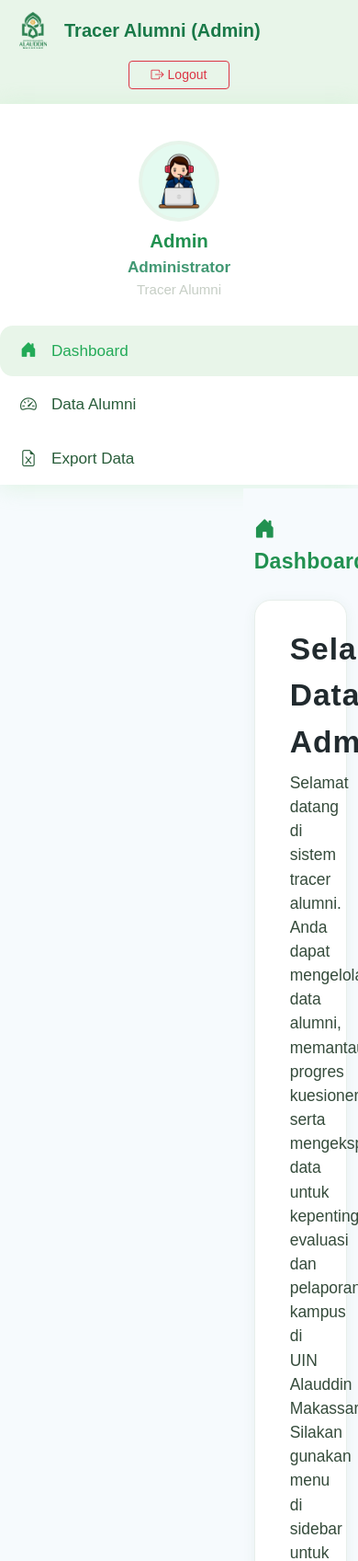
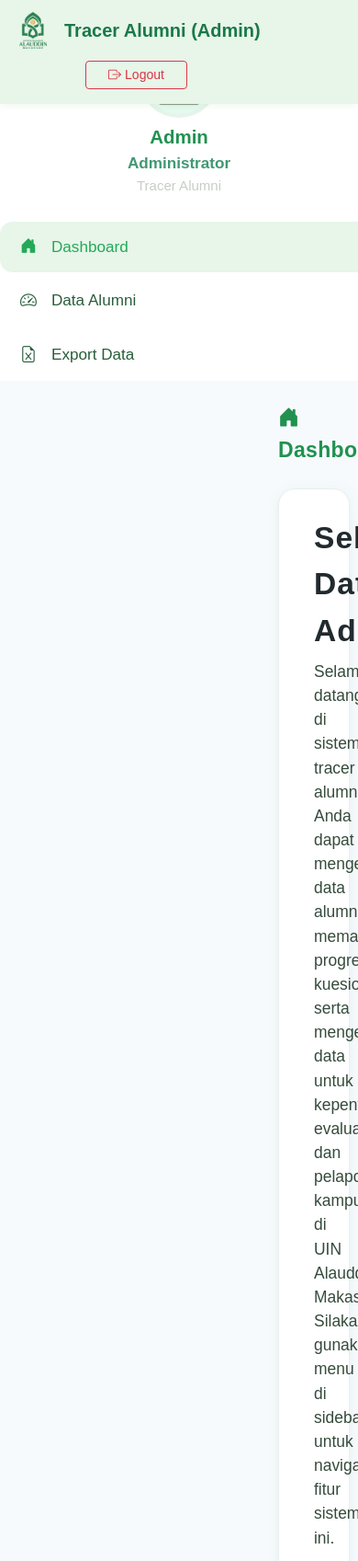
Before and after one commit to zuhalms/tracer_alumni, a PHP site: page /admin/dashboard_admin.php in a window 390 px wide; the page is wider, and only the part inside the window is pictured. Shown: the top 1697 px of that part at 92% size. Run offline with PHP 8.4, Linux system fonts and the light colour scheme.

Commit message:
tampilan admin

```diff
--- a/admin/dashboard_admin.php
+++ b/admin/dashboard_admin.php
@@ -4,7 +4,6 @@
 <!DOCTYPE html>
 <html lang="id">
 <head>
-    <link rel="icon" type="image/png" href="../assets/logo-uin.png">
     <meta charset="UTF-8" />
     <meta name="viewport" content="width=device-width, initial-scale=1" />
     <title>Dashboard Admin - Tracer Alumni</title>
@@ -23,13 +22,19 @@
             z-index: 1051;
         }
         .navbar-brand {
-            display: flex; align-items: center; gap: 14px;
+            display: flex;
+            align-items: center;
+            gap: 14px;
             color: #197948 !important;
             font-weight: 700;
             font-size: 1.25rem;
         }
         .navbar-brand img {
-            height:40px; width:40px; object-fit:contain; border-radius:6px; border:none;
+            height: 40px;
+            width: 40px;
+            object-fit: contain;
+            border-radius: 6px;
+            border: none;
         }
         .sidebar-admin {
             min-height: 100vh;
@@ -38,7 +43,9 @@
             box-shadow: 0 2px 24px 0 #c3ecc67e;
             padding: 0;
             position: fixed;
-            top: 0; left: 0; z-index: 1100;
+            top: 0;
+            left: 0;
+            z-index: 1100;
         }
         .sidebar-profile {
             display: flex;
@@ -100,18 +107,27 @@
             font-size: 1.12rem;
             min-width: 22px;
         }
-        @media (max-width:900px) {
-            .sidebar-admin { width: 100vw; position: static; min-height: auto; }
-            .main-content { margin-left: 0; }
+        /* -- RESPONSIVE -- */
+        @media (max-width: 991px) {
+            .main-content { padding: 14px 2vw 12px 2vw; margin-left: 0; }
+            .sidebar-admin { position: static; width: 100vw; min-height: unset; box-shadow: none;}
+            .nav-and-sidebar { display: block; }
+            .welcome-box { margin-left: auto; margin-right: auto;}
+            .logout-link { position: static; width: 100%; }
+        }
+        @media (max-width:600px) {
+            .main-content {padding: 9px 1vw 9px 1vw;}
+            .welcome-box {padding: 12px 7vw 18px 7vw;}
+            .header-admin {font-size: 1.08rem;}
         }
         .main-content {
             margin-left: 265px;
             padding: 20px 38px 30px 38px;
             min-height: 100vh;
             background: #f6fafd;
-            /* Add stacking context */
             position: relative;
             z-index: 1;
+            transition: padding 0.2s, margin-left 0.2s;
         }
         .header-admin {
             font-weight: 700;
@@ -128,8 +144,6 @@
             max-width: 1500px;
             margin: 0 0 40px 0;
             border: 1.2px solid #e8efeb;
-            margin-left: 0;
-            float: none;
         }
         .welcome-head {
             font-weight: 800;
@@ -150,7 +164,6 @@
             bottom: 28px; left: 0; width: 265px;
             text-align: center;
         }
-        /* Prevent sidebar from overlapping header */
         @media (min-width: 900px) {
           .navbar {
             left: 0;
@@ -165,15 +178,6 @@
             top: 64px;
             height: calc(100vh - 64px);
           }
-        }
-        @media (max-width: 991px) {
-            .main-content { padding: 28px 3vw 18px 3vw; }
-            .welcome-box { margin-left: auto; margin-right: auto;}
-            .sidebar-admin, .navbar {
-                position: static !important;
-                width: 100vw;
-            }
-            .logout-link { position: static; width: 100%; }
         }
     </style>
 </head>
@@ -205,7 +209,6 @@
         <a href="logout_admin.php" class="btn btn-outline-danger btn-sm my-2 px-4"><i class="bi bi-box-arrow-right me-1"></i>Logout</a>
     </div>
 </div>
-
 <div class="main-content">
     <div class="header-admin"><i class="bi bi-house-door-fill me-2"></i>Dashboard</div>
     <div class="welcome-box mb-4">
@@ -216,6 +219,7 @@
             Silakan gunakan menu di sidebar untuk navigasi fitur sistem ini.
         </div>
     </div>
+    <!-- Tambahkan grafik/grafik-card di sini, sudah responsif -->
 </div>
 </body>
 </html>
```
